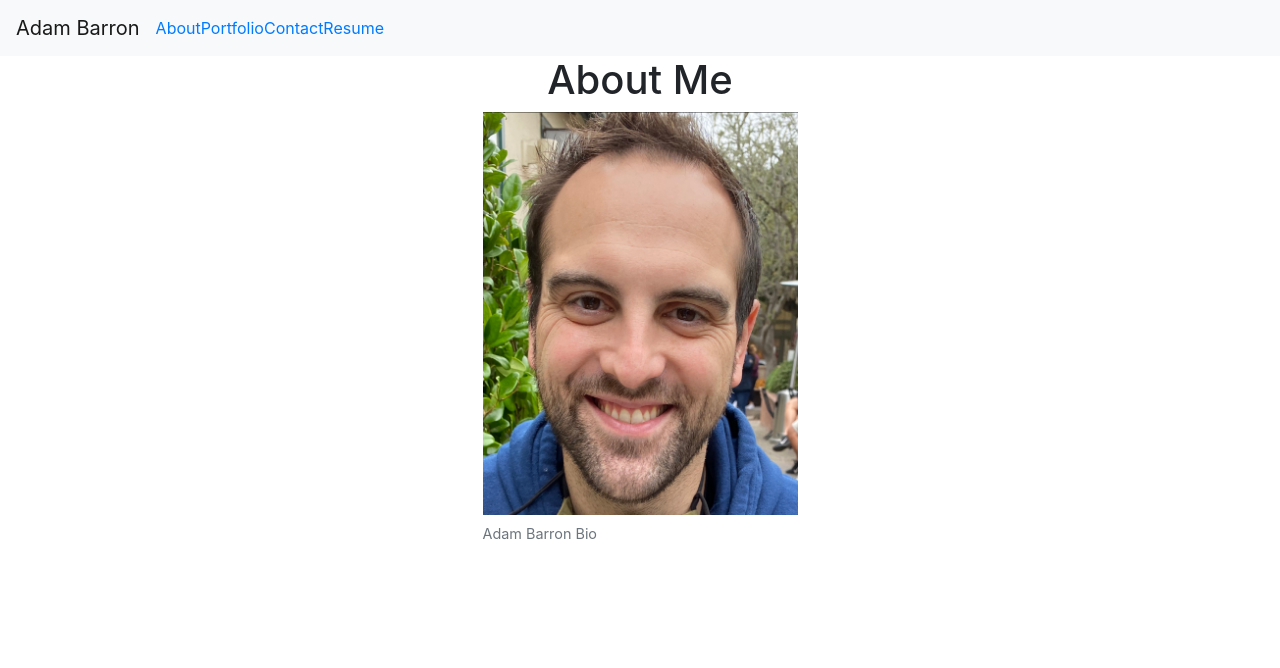
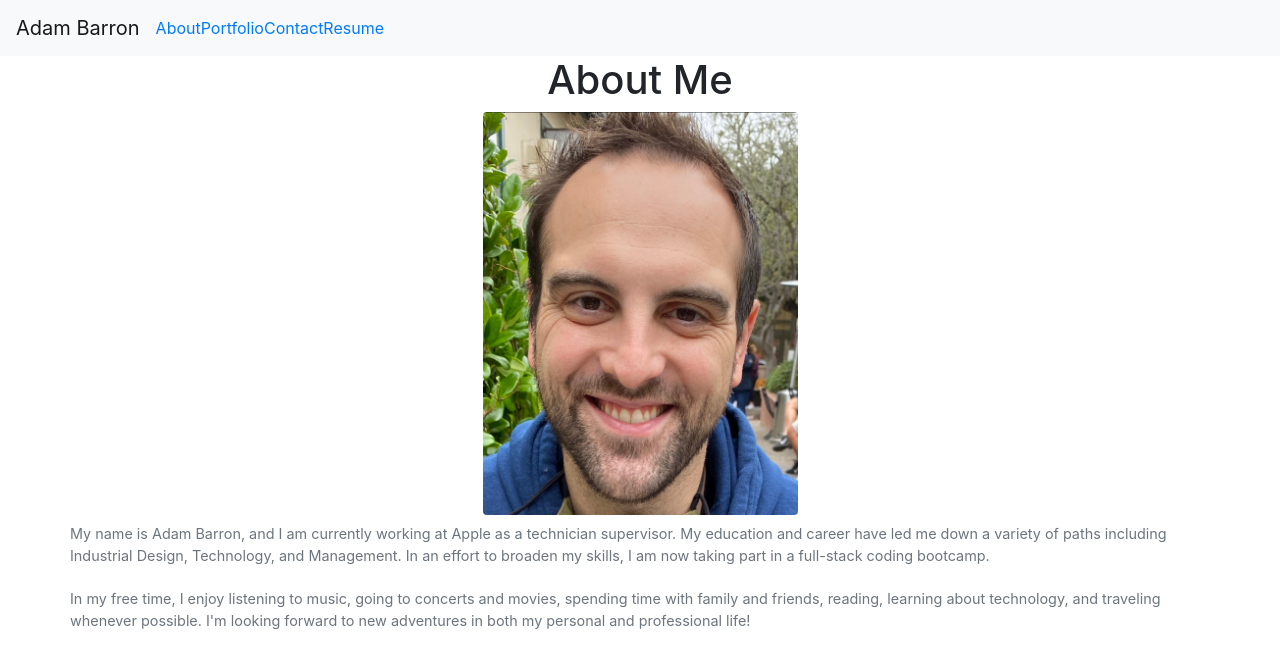
Before and after one commit to barron-a/react-portfolio-new, a React (Create React App) app in the folder client/: page / in a window 1280 px wide. Shown: the top 668 px of the page. Built offline with nearby package versions, Linux system fonts and the light colour scheme.

Commit message:
centered content with classNames in About section

```diff
--- a/client/src/pages/About/index.js
+++ b/client/src/pages/About/index.js
@@ -7,19 +7,23 @@ import Row from 'react-bootstrap/Row';
 export const About = () => {
     return (
         <Container fluid="md">
-            <Row className="justify-content-md-center">
+            <Row className="justify-content-center">
                 <h1>About Me</h1>
             </Row>
-            <Row className="justify-content-md-center">
+            <Row>
                 <Figure>
                     <Figure.Image
+                        className="rounded mx-auto d-block"
                         width={315}
                         height={400}
                         alt="Adam Barron Portrait"
                         src={photo}
                     />
-                <Figure.Caption>
-                    Adam Barron Bio
+                    <Figure.Caption className="text-left">
+                        My name is Adam Barron, and I am currently working at Apple as a technician supervisor. My education and career have led me down a variety of paths including Industrial Design, Technology, and Management. In an effort to broaden my skills, I am now taking part in a full-stack coding bootcamp.
+                        <br />
+                        <br />
+                        In my free time, I enjoy listening to music, going to concerts and movies, spending time with family and friends, reading, learning about technology, and traveling whenever possible. I'm looking forward to new adventures in both my personal and professional life!
                     </Figure.Caption>
                 </Figure>
             </Row>
```
Lines whose indentation alone changed are shown as unchanged.
